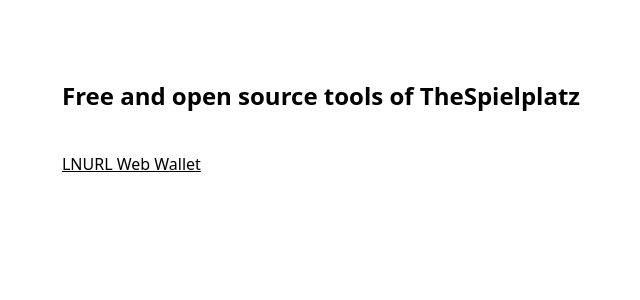
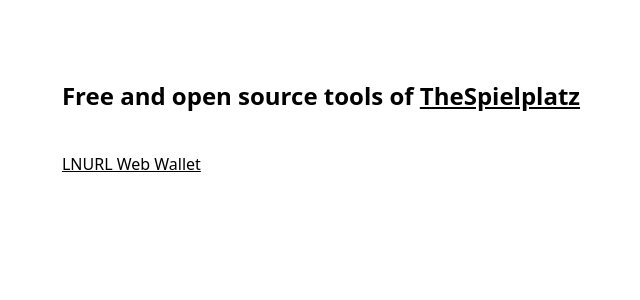
Before and after one commit to thespielplatz/foss-tsp-tools, a Nuxt app: page / in a window 1280 px wide. Shown: the top 300 px of the page, without its empty margins (319-959 px from the left). Built offline with nearby package versions, Linux system fonts and the light colour scheme; what bootstrap-icons-vue would draw is missing.

Commit message:
chore: add link to thespielplatz

```diff
--- a/pages/index.vue
+++ b/pages/index.vue
@@ -1,7 +1,7 @@
 <template>
   <div class="flex justify-center pt-20">
     <div>
-      <div class="text-2xl font-black">Free and open source tools of TheSpielplatz</div>
+      <div class="text-2xl font-black">Free and open source tools of <a class="underline" href="https://thespielplatz.com" target="_blank">TheSpielplatz</a></div>
       <div class="pt-10">
         <a class="underline" href="/wallet">LNURL Web Wallet</a>
       </div>
```
